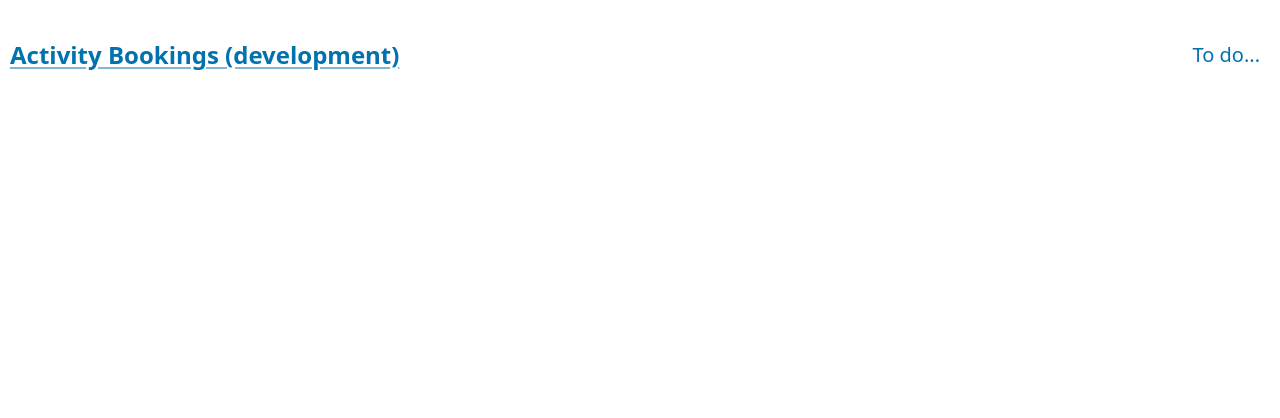
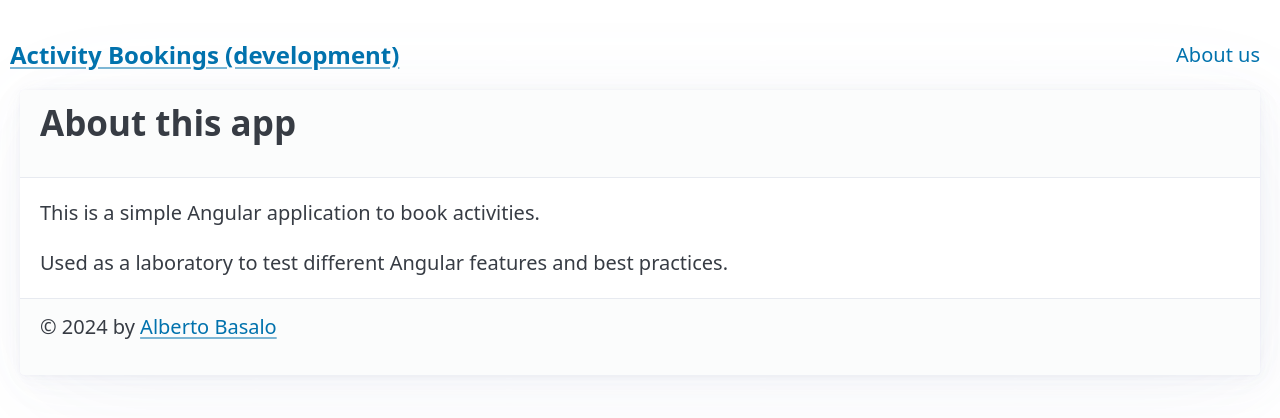
Before and after one commit to TrainingITCourses/softtek_angular_pro_app, an Angular app in the folder ActivityBookings/: page /about in a window 1280 px wide. Before the commit this address led to /. Shown: the top 418 px of the page. Built offline with nearby package versions, Linux system fonts and the light colour scheme.

Commit message:
feat: about us page

```diff
--- a/ActivityBookings/src/app/app.routes.ts
+++ b/ActivityBookings/src/app/app.routes.ts
@@ -14,4 +14,8 @@ export const routes: Routes = [
     path: 'bookings/:slug',
     loadComponent: () => import('./routes/bookings/booking.page'),
   },
+  {
+    path: 'about',
+    loadComponent: () => import('./routes/about/about.page'),
+  },
 ];
--- a/ActivityBookings/src/app/core/header.widget.ts
+++ b/ActivityBookings/src/app/core/header.widget.ts
@@ -18,17 +18,18 @@ import { environment } from '@env/environment';
         </ul>
         <ul>
           <li>
-            <a [routerLink]="['/']">To do...</a>
+            <a [routerLink]="['/about']">About us</a>
           </li>
         </ul>
       </nav>
     </header>
   `,
   styles: `
-   .title {
+    .title {
       font-size: 1.2rem;
       font-weight: bold;
-    }`,
+    }
+  `,
 })
 export class HeaderWidget {
   // * Properties division
--- /dev/null
+++ b/ActivityBookings/src/app/routes/about/about.page.ts
@@ -0,0 +1,20 @@
+import { ChangeDetectionStrategy, Component } from '@angular/core';
+
+@Component({
+  selector: 'app-about',
+  standalone: true,
+  changeDetection: ChangeDetectionStrategy.OnPush,
+  template: `
+    <article>
+      <header>
+        <h2>About this app</h2>
+      </header>
+      <p>This is a simple Angular application to book activities.</p>
+      <p>Used as a laboratory to test different Angular features and best practices.</p>
+      <footer>
+        <p>© 2024 by <a href="https://albertobasalo.dev" target="_blank">Alberto Basalo</a></p>
+      </footer>
+    </article>
+  `,
+})
+export default class AboutPage {}
```
